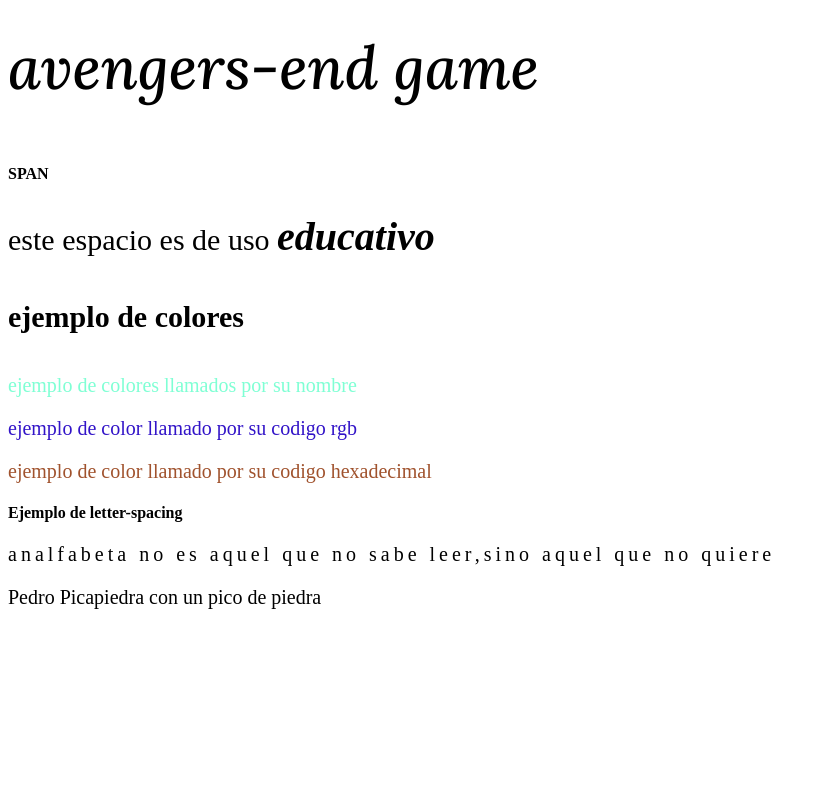
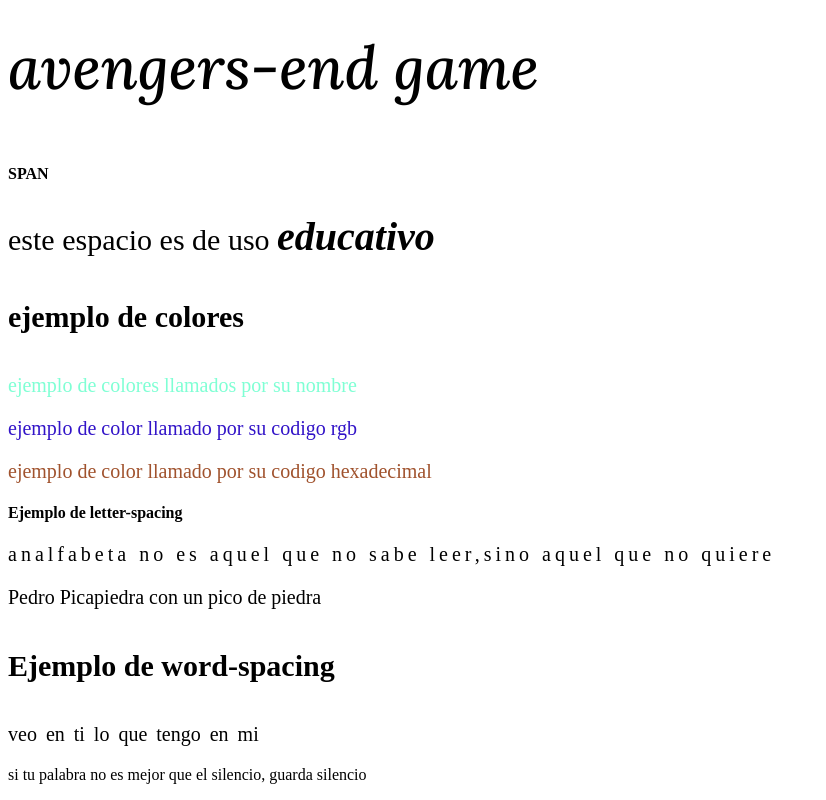
Before and after one commit to jamesOrdonez/misitioweb, a plain HTML site: page index.html in a window 1280 px wide. Shown: the part 727-1527 px from the top of the page, without its empty margins (0-826 px from the left). Before the commit the page ends 1356 px from the top, so only its background shows below. Drawn offline with nearby package versions, Linux system fonts and the light colour scheme.

Commit message:
agregando word-spacing

```diff
--- a/css/style.css
+++ b/css/style.css
@@ -63,6 +63,18 @@
     font-size: 20px;
     letter-spacing: .-05em;
 }
+.titulo-word-spacing {
+    font-size: 30px;
+    font-weight: 900;
+}
+.espaciado-word-ancho {
+    font-size: 20px;
+    word-spacing: .2em;
+}
+.espaciado-word.angosto {
+    font-size: 20px;
+    word-spacing: .-03em;
+}
 
 /* lora-500italic - latin */
 @font-face {
--- a/index.html
+++ b/index.html
@@ -33,6 +33,9 @@
     <h4 class="titulo-letter-spacing">Ejemplo de letter-spacing</h4>
     <p class=" espaciado-ancho">analfabeta no es aquel que no sabe leer,sino aquel que no quiere</p>
     <p class="espaciado-angosto">Pedro Picapiedra con un pico de piedra</p>
+    <h4 class="titulo-word-spacing">Ejemplo de word-spacing</h4>
+    <p class="espaciado-word-ancho">veo en ti lo que tengo en mi</p>
+    <p class="espaciado-word-angosto">si tu palabra no es mejor que el silencio, guarda silencio</p>
 
 </body>
 </html>
```
